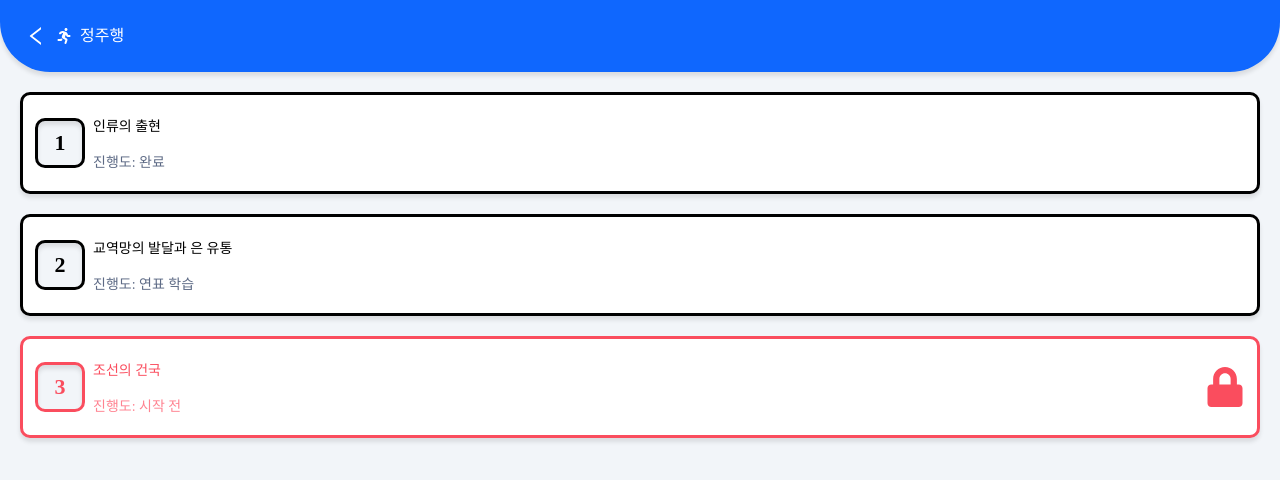
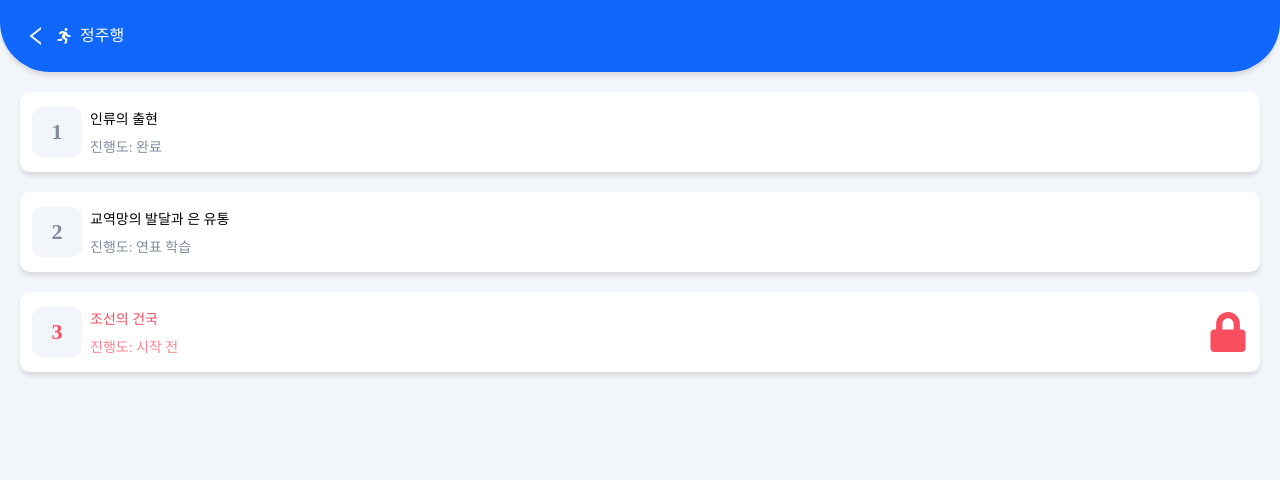
Before and after one commit to zockq1/openbook-user, a React (Create React App) app: page /jeong-ju-haeng in a window 1280 px wide. Shown: the top 480 px of the page. Built offline with nearby package versions, Linux system fonts and the light colour scheme; no server answers; a web font is replaced by a local one.

Commit message:
Design: 보더 제거

```diff
--- a/src/components/atoms/Button.tsx
+++ b/src/components/atoms/Button.tsx
@@ -11,6 +11,7 @@ const Button = styled.button`
   font-size: ${({ theme }) => theme.fontSizes.large};
   color: ${({ theme }) => theme.colors.black};
   background-color: ${({ theme }) => theme.colors.white};
+  box-shadow: ${({ theme }) => theme.shadow.defaultShadow};
 `;
 
 export default Button;
--- a/src/components/atoms/ChapterNumber.tsx
+++ b/src/components/atoms/ChapterNumber.tsx
@@ -25,8 +25,8 @@ const StyledChapterNumber = styled.div<StateProps>`
   font-weight: ${({ theme }) => theme.fontWeight.bold};
   background-color: ${({ theme }) => theme.colors.bg};
   color: ${({ theme, state }) =>
-    state === "Locked" ? theme.colors.red : theme.colors.black};
-  box-shadow: inset ${({ theme }) => theme.shadow.defaultShadow};
+    state === "Locked" ? theme.colors.red : theme.colors.grey};
+  //box-shadow: inset ${({ theme }) => theme.shadow.defaultShadow};
 `;
 
 function ChapterNumber({ state, children }: ChapterNumberProps) {
--- a/src/components/molecules/ChapterItem.tsx
+++ b/src/components/molecules/ChapterItem.tsx
@@ -52,7 +52,7 @@ function ChpaterItem({ chapterInfo }: ChpaterItemProps) {
         <Text
           weight={theme.fontWeight.medium}
           size={theme.fontSizes.small}
-          padding={theme.padding.small}
+          padding={theme.padding.xs_Lsmall}
           color={state === "Locked" ? theme.colors.red : theme.colors.black}
         >
           {title}
@@ -60,7 +60,7 @@ function ChpaterItem({ chapterInfo }: ChpaterItemProps) {
         <Text
           weight={theme.fontWeight.regular}
           size={theme.fontSizes.small}
-          padding={theme.padding.small}
+          padding={theme.padding.xs_Lsmall}
           color={state === "Locked" ? theme.colors.lightRed : theme.colors.grey}
         >
           진행도: {progress}
--- a/src/components/organisms/Question.tsx
+++ b/src/components/organisms/Question.tsx
@@ -22,7 +22,7 @@ const Description = styled.ul`
   margin: ${({ theme }) => theme.margin.base};
   padding: ${({ theme }) => theme.padding.small};
   border-radius: 10px;
-  border: 3px solid ${({ theme }) => theme.colors.black};
+  border: ${({ theme }) => theme.border.black};
   box-shadow: ${({ theme }) => theme.shadow.defaultShadow};
   background-color: ${({ theme }) => theme.colors.white};
 `;
--- a/src/components/organisms/TimeLineQuestion.tsx
+++ b/src/components/organisms/TimeLineQuestion.tsx
@@ -48,7 +48,7 @@ const NextItemPlace = styled.div`
   display: flex;
   justify-content: center;
   width: 100%;
-  top: -20px;
+  top: -18px;
   height: 60px;
 `;
 
@@ -61,6 +61,7 @@ const NextItemPlaceBox = styled.div`
   background-color: ${({ theme }) => theme.colors.white};
   border-radius: ${({ theme }) => theme.padding.base};
   border: ${({ theme }) => theme.border.black};
+  box-shadow: ${({ theme }) => theme.shadow.defaultShadow};
   z-index: 0;
 `;
 
--- a/src/styles/theme.ts
+++ b/src/styles/theme.ts
@@ -24,7 +24,7 @@ const colors = {
   white: "#fff",
   black: "#000",
   lightGrey: "#BEC5D2",
-  grey: "#5D6A85",
+  grey: "#818BA0",
 
   blue: "#0F67FE",
   semiLightBlue: "#458CFF",
@@ -67,9 +67,9 @@ const borderRadius = {
 };
 
 const border = {
-  black: `3px solid ${colors.black}`,
-  red: `3px solid ${colors.red}`,
-  blue: `3px solid ${colors.blue}`,
+  black: `0px solid ${colors.black}`,
+  red: `0px solid ${colors.red}`,
+  blue: `0px solid ${colors.blue}`,
 };
 
 const deviceSizes = {
```
